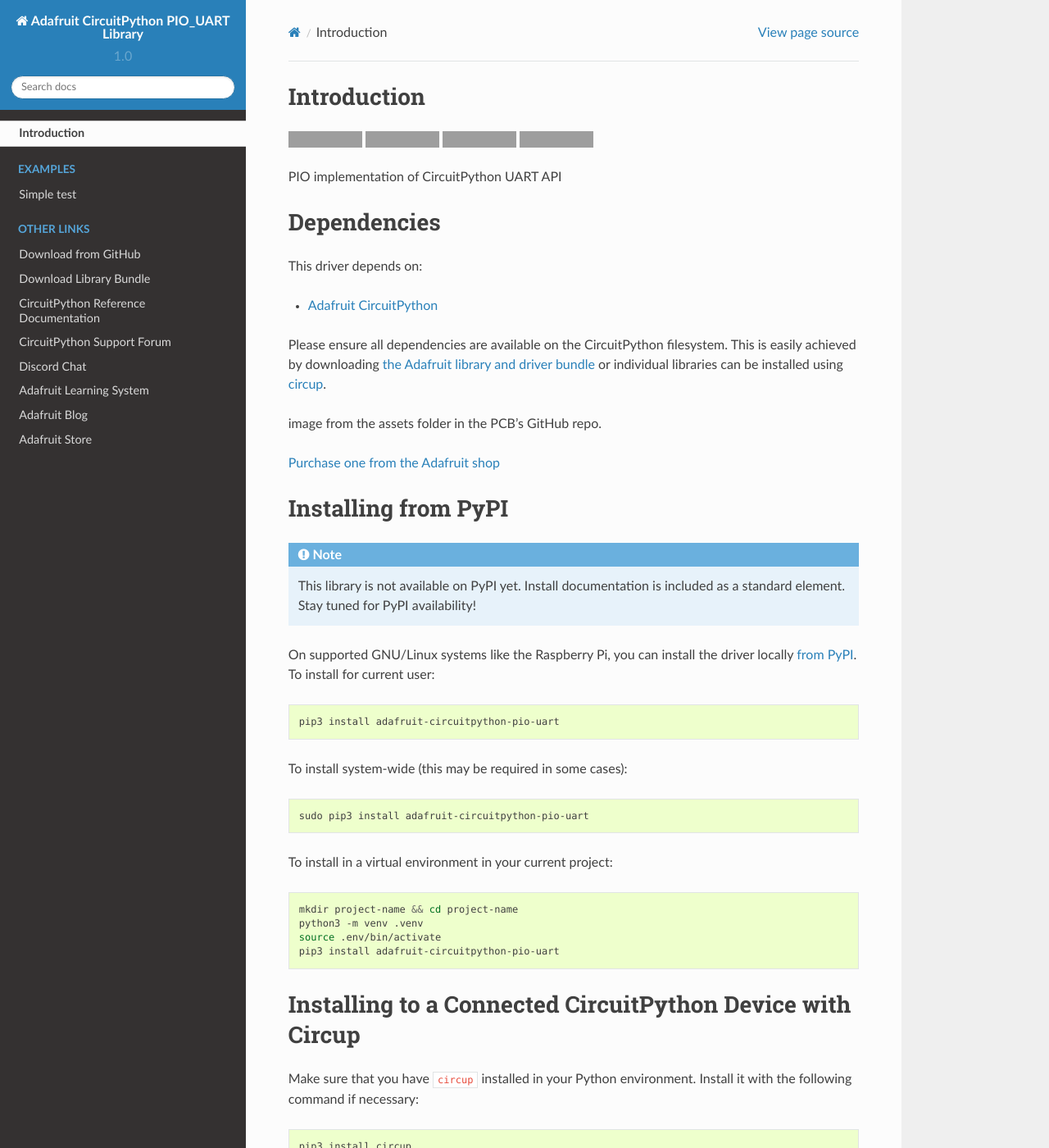
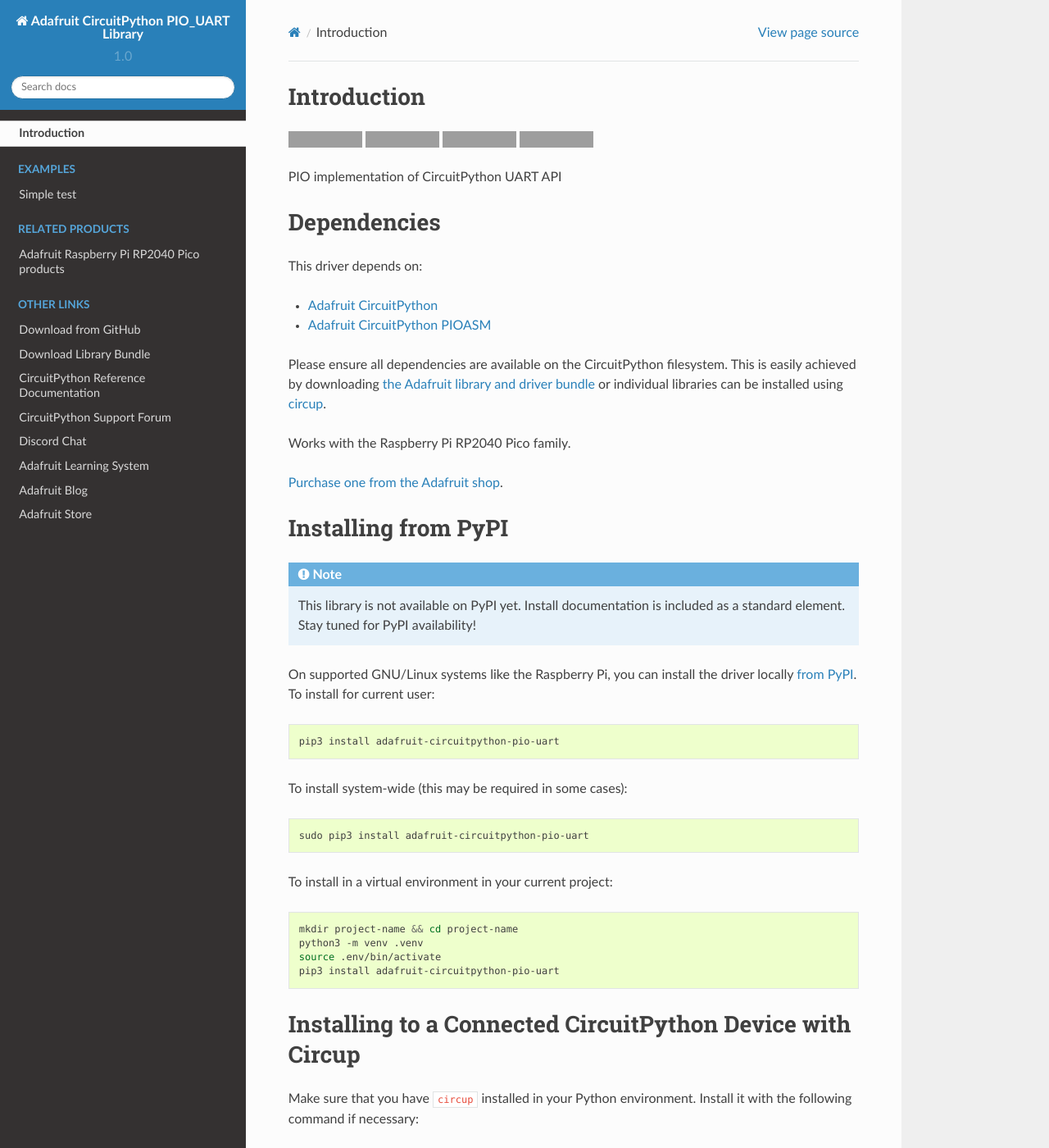
Before and after one commit to adafruit/Adafruit_CircuitPython_PIO_UART, a Sphinx documentation site: the page built from docs/index.rst, in a window 1280 px wide and 1400 px high. Shown: the whole window at 82% size. Built offline with Sphinx 7.4.7 and the Read the Docs theme 2.0.0, drawn with Linux system fonts in a browser that asks for light colours; some of the changed text lies outside the part shown; grey boxes are pictures that could not be loaded.

Commit message:
Mock rp2pio imports and update todos in docs.

```diff
--- a/README.rst
+++ b/README.rst
@@ -29,6 +29,7 @@
 This driver depends on:
 
 * `Adafruit CircuitPython <https://github.com/adafruit/circuitpython>`_
+* `Adafruit CircuitPython PIOASM <https://github.com/adafruit/Adafruit_CircuitPython_PIOASM>`_
 
 Please ensure all dependencies are available on the CircuitPython filesystem.
 This is easily achieved by downloading
@@ -36,19 +37,14 @@
 or individual libraries can be installed using
 `circup <https://github.com/adafruit/circup>`_.
 
+Works with the Raspberry Pi RP2040 Pico family.
 
-
-.. todo:: Describe the Adafruit product this library works with. For PCBs, you can also add the
-image from the assets folder in the PCB's GitHub repo.
-
-`Purchase one from the Adafruit shop <http://www.adafruit.com/products/>`_
+`Purchase one from the Adafruit shop <https://www.adafruit.com/category/875>`_.
 
 Installing from PyPI
 =====================
 .. note:: This library is not available on PyPI yet. Install documentation is included
    as a standard element. Stay tuned for PyPI availability!
-
-.. todo:: Remove the above note if PyPI version is/will be available at time of release.
 
 On supported GNU/Linux systems like the Raspberry Pi, you can install the driver locally `from
 PyPI <https://pypi.org/project/adafruit-circuitpython-pio-uart/>`_.
@@ -99,8 +95,10 @@
 Usage Example
 =============
 
-.. todo:: Add a quick, simple example. It and other examples should live in the
-examples folder and be included in docs/examples.rst.
+.. literalinclude:: ../examples/pio_uart_simpletest.py
+    :caption: examples/pio_uart_simpletest.py
+    :linenos:
+
 
 Documentation
 =============
--- a/docs/conf.py
+++ b/docs/conf.py
@@ -28,6 +28,7 @@
 # digitalio, micropython and busio. List the modules you use. Without it, the
 # autodoc module docs will fail to generate with a warning.
 # autodoc_mock_imports = ["digitalio", "busio"]
+autodoc_mock_imports = ["rp2pio"]
 
 autodoc_preserve_defaults = True
 
--- a/docs/index.rst
+++ b/docs/index.rst
@@ -24,14 +24,10 @@
 .. toctree::
     :caption: Tutorials
 
-.. todo:: Add any Learn guide links here. If there are none, then simply delete this todo and leave
-    the toctree above for use later.
-
 .. toctree::
     :caption: Related Products
 
-.. todo:: Add any product links here. If there are none, then simply delete this todo and leave
-    the toctree above for use later.
+    Adafruit Raspberry Pi RP2040 Pico products <https://www.adafruit.com/category/875>
 
 .. toctree::
     :caption: Other Links
```
